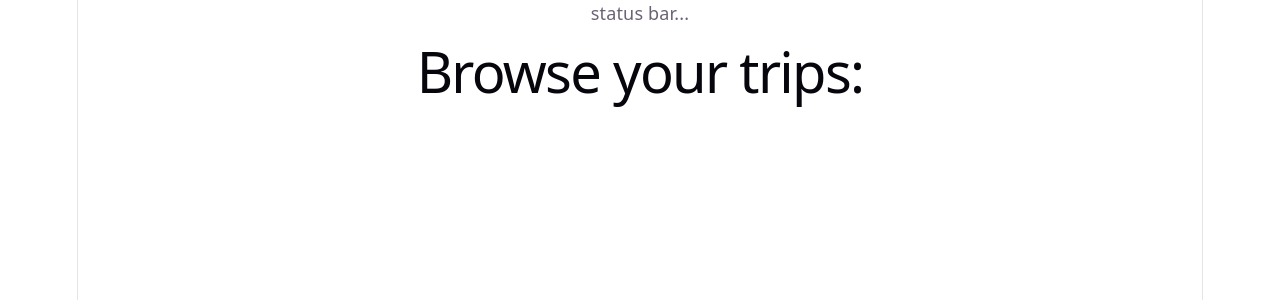
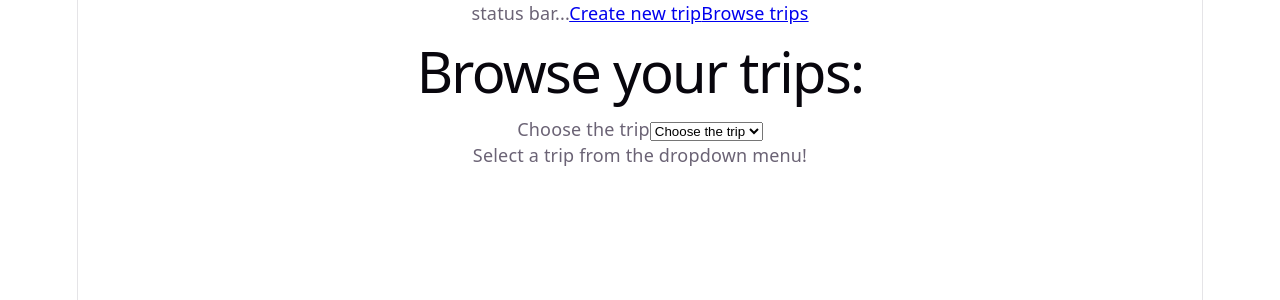
Before and after one commit to sysakm/trip_organizer, a React (Vite) app: page /browse in a window 1280 px wide. Shown: the top 300 px of the page. Built offline with nearby package versions, Linux system fonts and the light colour scheme.

Commit message:
Add trip selection form and remove button

```diff
--- a/src/AppLayout.tsx
+++ b/src/AppLayout.tsx
@@ -1,10 +1,12 @@
-import { Outlet } from "react-router-dom"
+import {Link, Outlet} from "react-router-dom"
 
 function AppLayout() {
     return (
         <div>
             <header>
                 status bar...
+                <Link to='/create'>Create new trip</Link>
+                <Link to='/browse'>Browse trips</Link>
             </header>
             <main>
                 <Outlet/>
--- a/src/app/selectors.ts
+++ b/src/app/selectors.ts
@@ -8,7 +8,10 @@ export const nextIdSelector = (state: RootState): number => {
     }
 }
 
-export const tripCreationFormStateSelector = (state: RootState) => (state.tripCreationForm)
+export const tripsSelector = (state: RootState) => state.trips.trips
+
+export const tripCreationFormStateSelector = (state: RootState) => state.tripCreationForm
+export const tripSelectionFormStateSelector = (state: RootState) => state.tripSelectionForm
 
 export const areOverlappingSelector = (_state: RootState): boolean => {
     // TODO: for status bar
--- a/src/app/store.ts
+++ b/src/app/store.ts
@@ -1,12 +1,14 @@
 import tripsReducer from "@/features/trips/tripsSlice.ts"
 import tripCreationFormReducer from "@/features/tripCreationForm/tripCreationFormSlice.ts"
+import tripSelectionFormReducer from "@/features/tripSelectionForm/tripSelectionFormSlice.ts"
 import {configureStore} from "@reduxjs/toolkit/react"
 import {logger} from "redux-logger"
 
 export const store = configureStore({
     reducer: {
         trips: tripsReducer,
-        tripCreationForm: tripCreationFormReducer
+        tripCreationForm: tripCreationFormReducer,
+        tripSelectionForm: tripSelectionFormReducer
     },
     middleware: (getDefaultMiddleware) => {
         const middleware = getDefaultMiddleware()
--- a/src/features/tripCreationForm/tripCreationFormSlice.ts
+++ b/src/features/tripCreationForm/tripCreationFormSlice.ts
@@ -10,7 +10,7 @@ const initialState: TripCreationFormState = {
     name: '', startDate: '', endDate: ''
 }
 
-const tripsCreationFormSlice = createSlice({
+const tripCreationFormSlice = createSlice({
     name: 'tripCreationForm',
     initialState,
     reducers: {
@@ -32,5 +32,5 @@ const tripsCreationFormSlice = createSlice({
     }
 })
 
-export const {setName, setStartDate, setEndDate} = tripsCreationFormSlice.actions
-export default tripsCreationFormSlice.reducer
+export const {setName, setStartDate, setEndDate} = tripCreationFormSlice.actions
+export default tripCreationFormSlice.reducer
--- /dev/null
+++ b/src/features/tripSelectionForm/tripSelectionFormSlice.ts
@@ -0,0 +1,34 @@
+import {createSlice, type PayloadAction} from "@reduxjs/toolkit";
+import {removeTrip} from "@/features/trips/tripsSlice.ts";
+
+type TripSelectionFormState = {
+    selected: string;
+}
+const initialState: TripSelectionFormState = {
+    selected: ''
+}
+
+
+
+const tripSelectionFormSlice = createSlice({
+    name: 'tripSelectionForm',
+    initialState,
+    reducers: {
+        setSelected(state, action: PayloadAction<string>) {
+            state.selected = action.payload
+        }
+    },
+    extraReducers: builder => {
+        builder.addCase(
+            removeTrip,
+            (state, action) => {
+                if (action.payload.toString() === state.selected) {
+                    state.selected = ''
+                }
+            }
+        )
+    }
+})
+
+export const {setSelected} = tripSelectionFormSlice.actions
+export default tripSelectionFormSlice.reducer
--- a/src/pages/HomePage.tsx
+++ b/src/pages/HomePage.tsx
@@ -1,10 +1,7 @@
-import {Link} from "react-router-dom"
-
 function HomePage() {
     return (
         <>
             <h1>Trip Organizer - Home</h1>
-            <Link to='/create'>Create new trip</Link>
         </>
     )
 }
--- a/src/pages/TripBrowserPage.tsx
+++ b/src/pages/TripBrowserPage.tsx
@@ -1,7 +1,51 @@
+import {tripSelectionFormStateSelector, tripsSelector} from "@/app/selectors.ts";
+import {useAppDispatch, useAppSelector} from "@/app/hooks.ts";
+import {setSelected} from "@/features/tripSelectionForm/tripSelectionFormSlice.ts";
+import {removeTrip} from "@/features/trips/tripsSlice.ts";
+
 function TripBrowserPage() {
+    const dispatch = useAppDispatch()
+    const {selected} = useAppSelector(tripSelectionFormStateSelector)
+    const trips = useAppSelector(tripsSelector)
+
+    const isTripSelected = selected !== ''
+    const trip = trips.find(trip => trip.id.toString() === selected)
+
     return (
         <>
             <h1>Browse your trips:</h1>
+            <label htmlFor='trip-select'>Choose the trip</label>
+            <select id='trip-select' value={selected}
+                    onChange={(e) => dispatch(setSelected(e.target.value))}>
+                <option disabled={true} value={''}>
+                    Choose the trip
+                </option>
+                {trips.map(trip => (
+                    <option key={`dog-option-${trip.id}`} value={trip.id.toString()}>
+                        {trip.name}: {trip.startDate}-{trip.endDate}
+                    </option>
+                ))}
+            </select>
+            <div>
+                {
+                    isTripSelected ?
+                        (
+                            trip ?
+                            (
+                                <>
+                                    <aside>{trip.id}</aside>
+                                    <h3>{trip.name}: {trip.startDate}-{trip.endDate}</h3>
+                                    <button type='button' onClick={() => dispatch(removeTrip(trip.id))}>
+                                        Delete this trip
+                                    </button>
+                                </>
+                            ) : (
+                                <p>Something went wrong - no such trip in store</p>
+                            )
+                        )
+                    : <p>Select a trip from the dropdown menu!</p>
+            }
+            </div>
         </>
     )
 }
```
